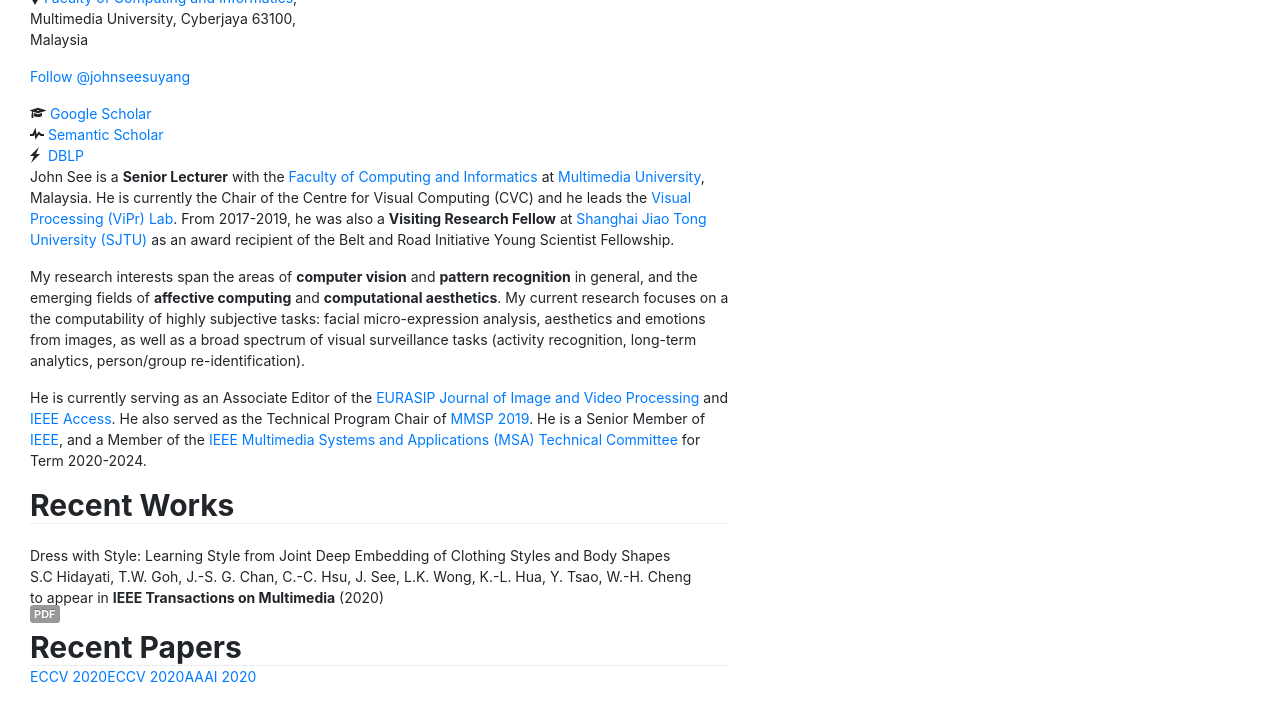
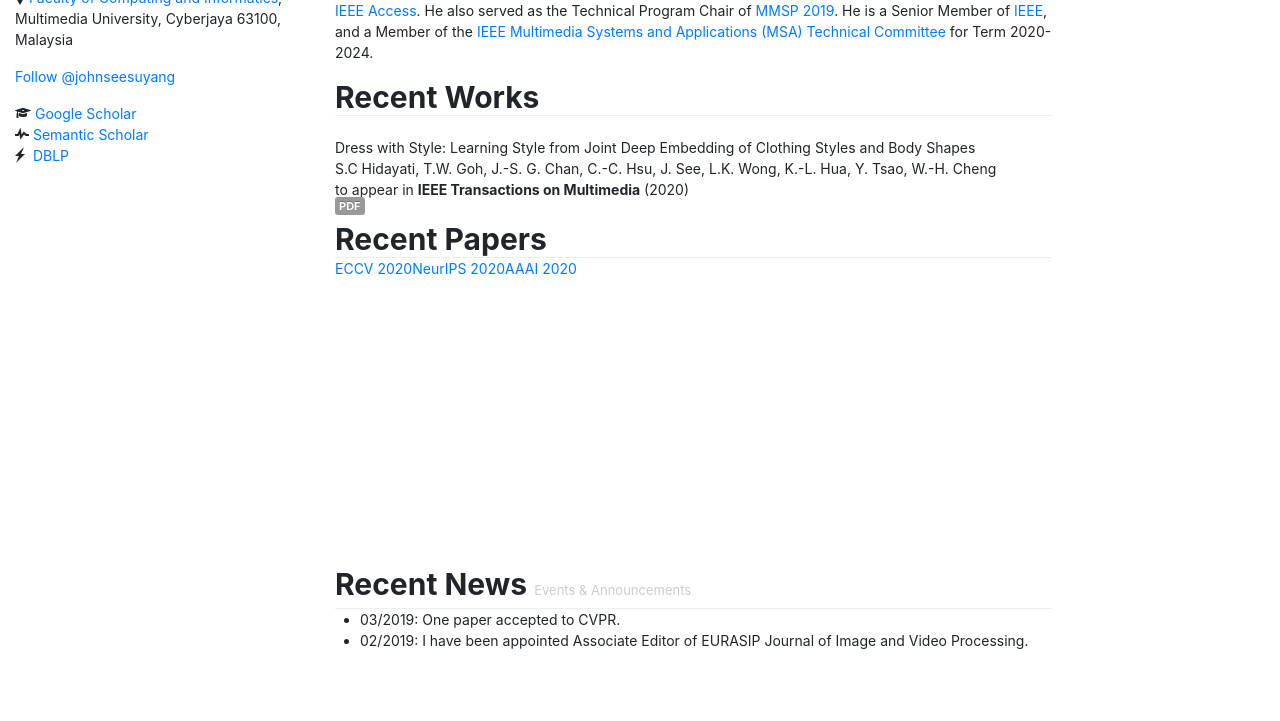
Before and after one commit to john-see/john-see.github.io, a Jekyll site: the page index.html, which Jekyll copies as it is, in a window 1280 px wide and 900 px high, scrolled down 382 px. Shown: the top 721 px of the window. Built offline with Jekyll 4.4.1, drawn with Linux system fonts in a browser that asks for light colours; comment, search, counter and statistics services are not loaded; after the commit the page ends 1074 px from its top, so only the background shows below that.

Commit message:
new paper

```diff
--- a/index.html
+++ b/index.html
@@ -62,7 +62,7 @@
     <div class="page-header faded-dash">
         <h1>John See</h1>
     </div>
-    <div class="row-fluid">
+    <div class="row">
         <div class="col-sm-3">
             <img src="./images/johnsee.jpg" alt="John See" class="img-thumbnail" width="170" />
                     <p>
@@ -124,8 +124,8 @@
                 <h1>Recent Papers</h1>
             </div>
             <ul id="tab" class="nav nav-pills">
-                <li class="active"><a href="#neurips" data-toggle="tab">ECCV 2020</a></li>
-                <li class="active"><a href="#eccv" data-toggle="tab">ECCV 2020</a></li>
+                <li class=""><a href="#eccv" data-toggle="tab">ECCV 2020</a></li>
+                <li class="active"><a href="#neurips" data-toggle="tab">NeurIPS 2020</a></li>
                 <li class=""><a href="#aaai" data-toggle="tab">AAAI 2020</a></li>
             </ul>
 
@@ -137,18 +137,17 @@
             <div class="span12">
                         <div class="row-fluid">
                             <div class="span3">
-                                <img src="./images/topics/dgp.png" width="360" alt="">
+                                <img src="./images/paperthumbs/piou.png" width="360" alt="">
                             </div>
                             <div class="span9">
-                                <span class="title">Exploiting Deep Generative Prior for Versatile Image Restoration and Manipulation </span>
+                                <span class="title">PIoU Loss: Towards Accurate Oriented Object Detection in Complex Environments </span>
                                 <br>
                                 <span class="details">
-                                X. Pan, X. Zhan, B. Dai, D. Lin, C. C. Loy, P. Luo  <br>
-                                European Conference on Computer Vision, 2020 <strong>(ECCV, Oral)</strong><br>
+                                Z. Chen, K. Chen, W. Lin, J. See, H. Yu, Y. Ke, C. Yang <br>
+                                European Conference on Computer Vision, 2020 <strong>(ECCV)</strong><br>
                                 </span>
-                                <a href="./files/eccv_2020_dgp.pdf"><span class="label_download">PDF</span></a>
-                                <a href="https://arxiv.org/abs/2003.13659"><span class="label_download">Technical Report</span></a>
-                                <a href="https://github.com/XingangPan/deep-generative-prior"><span class="label_download">Project Page | Codes</span></a>
+                                <a href="./papers/piou_eccv20.pdf"><span class="label_download">PDF</span></a>
+                                <a href="https://github.com/clobotics/piou"><span class="label_download">Project Page | Codes</span></a>
                             </div>
                         </div>
                         <p></p>
@@ -162,7 +161,7 @@
 
 
 
-    </div>
+        </div>
 
             <!-- News -->
             <div class="page-header faded-dash">
```
Also changed, not shown: images/paperthumbs/piou.png (added), 1 other file.
